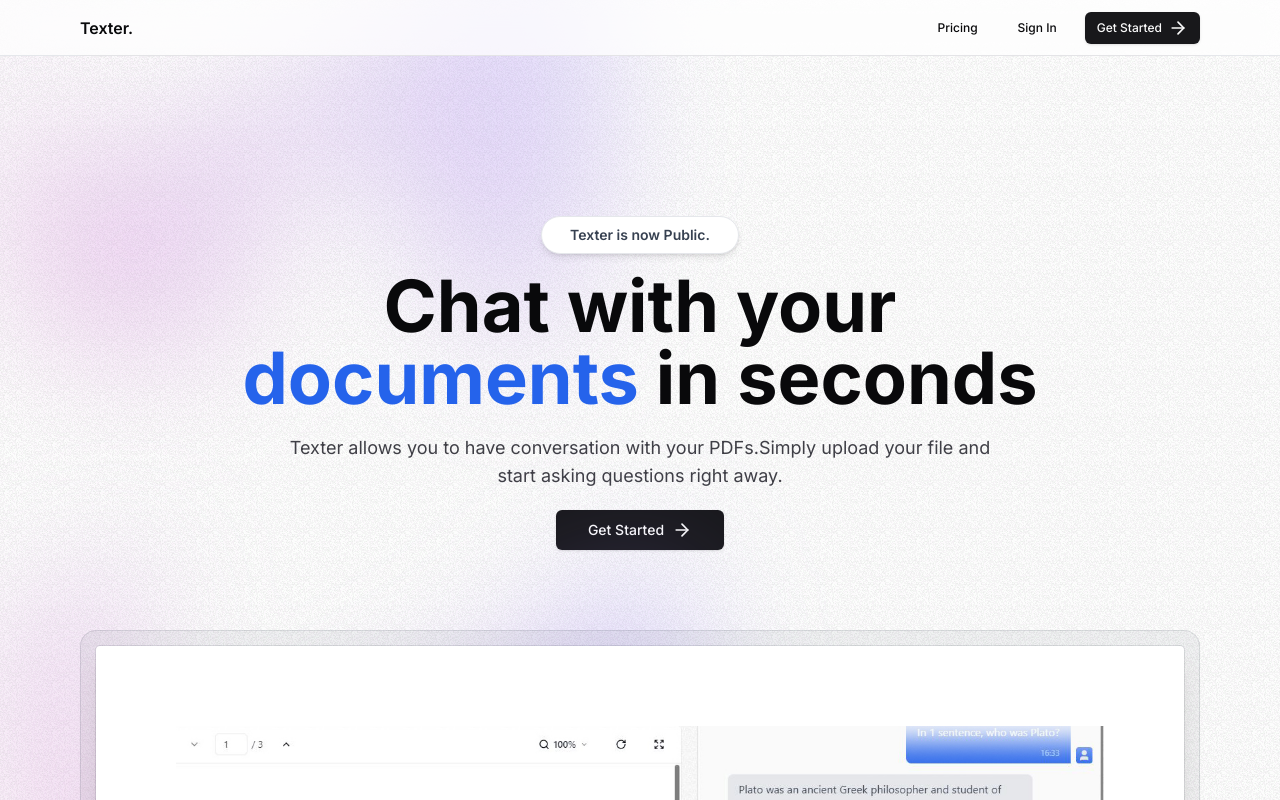
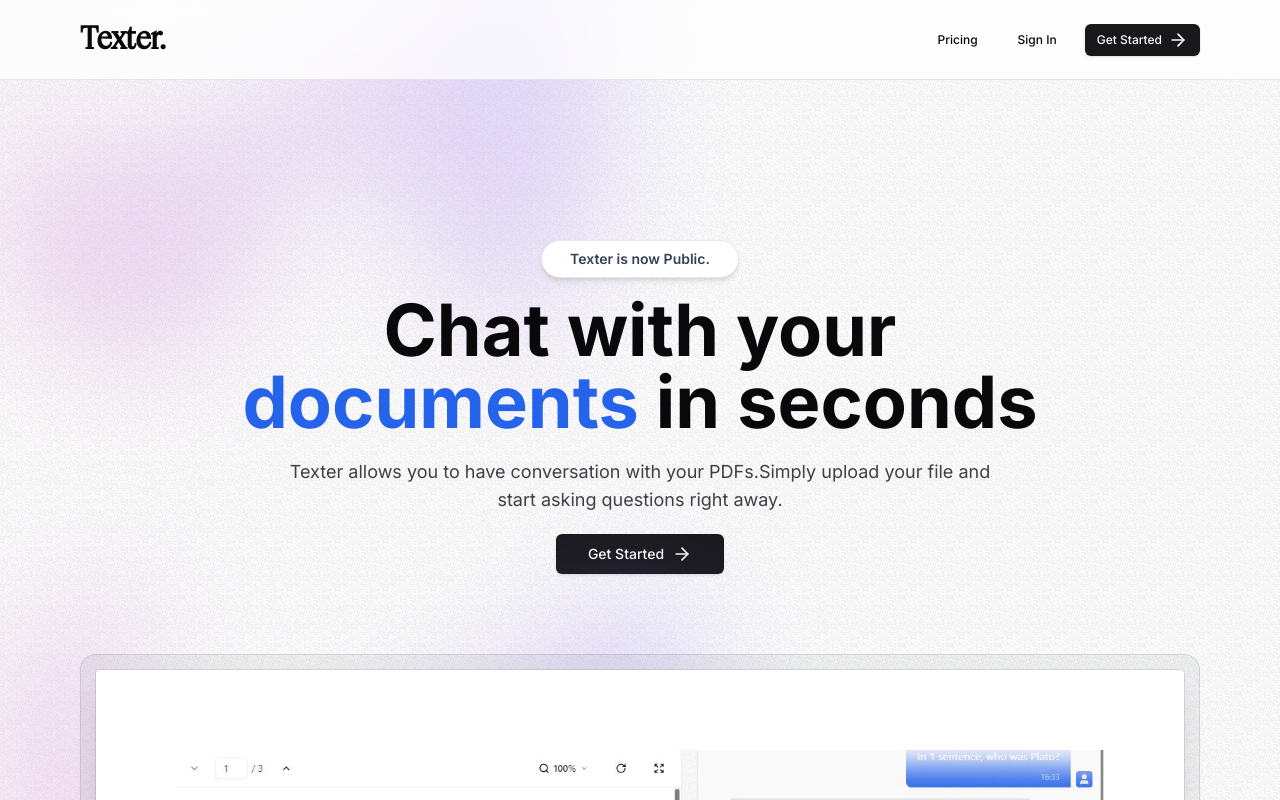
Before and after one commit to mangat-ram/texter, a Next.js app: page / in a window 1280 px wide. Shown: the top 800 px of the page. Built offline with nearby package versions, Linux system fonts and the light colour scheme.

Commit message:
added Chubbo font

```diff
--- a/src/app/globals.css
+++ b/src/app/globals.css
@@ -83,3 +83,8 @@
   font-family: featureDeck;
   src: url("../../public/fonts/63ecf53e5808c05fd5a2733a_FeatureDeck-Regular-App.ttf");
 }
+
+@font-face {
+  font-family: chubbo;
+  src: url("../../public/fonts/Chubbo-Variable.ttf");
+}
--- a/src/components/NavBar.tsx
+++ b/src/components/NavBar.tsx
@@ -8,13 +8,13 @@
 const NavBar = () => {
   return (
     <nav
-      className="sticky h-14 inset-x-0 top-0 z-30 w-full border-b border-gray-200 bg-white/75 backdrop-blur-lg transition-all"
+      className="sticky h-20 inset-x-0 top-0 z-30 w-full border-b border-gray-200 bg-white/75 backdrop-blur-lg transition-all"
     >
       <MaxWidthWrapper>
         <div
-          className="flex h-14 items-center justify-between border-b border-zinc-200"
+          className="flex h-20 items-center justify-between border-b border-zinc-200"
         >
-          <Link href="/" className="flex z-40 font-semibold">
+          <Link href="/" className="flex z-40 font-bold font-featureDeck text-3xl">
             <span>Texter.</span>
           </Link>
 
--- a/tailwind.config.ts
+++ b/tailwind.config.ts
@@ -20,6 +20,7 @@
     extend: {
       fontFamily: {
         'featureDeck': ['featureDeck'],
+        'chubbo':['chubbo']
       },
       colors: {
         border: "hsl(var(--border))",
```
Also changed, not shown: public/fonts/Chubbo-Variable.ttf (added).
